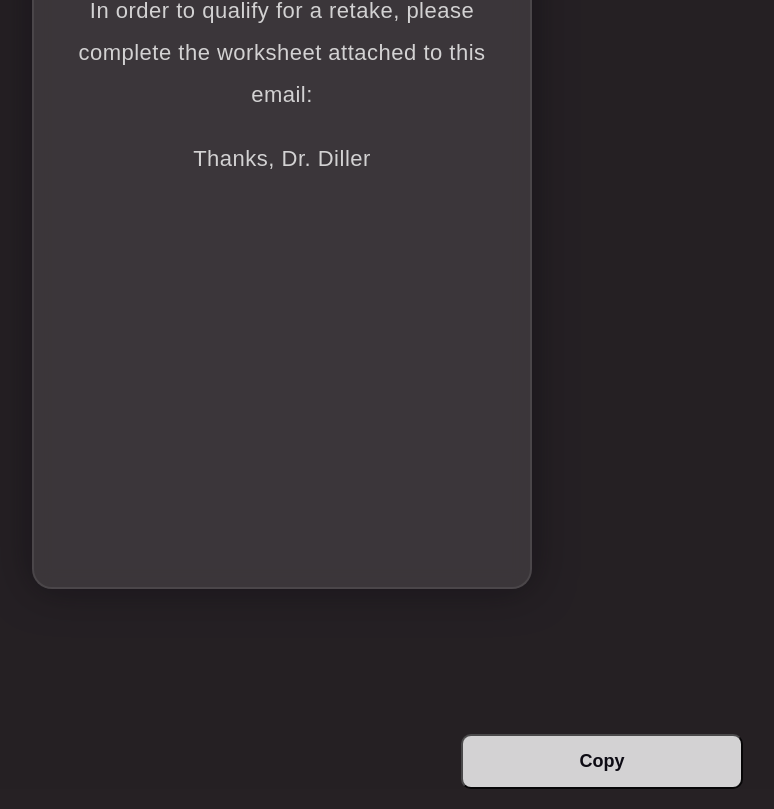
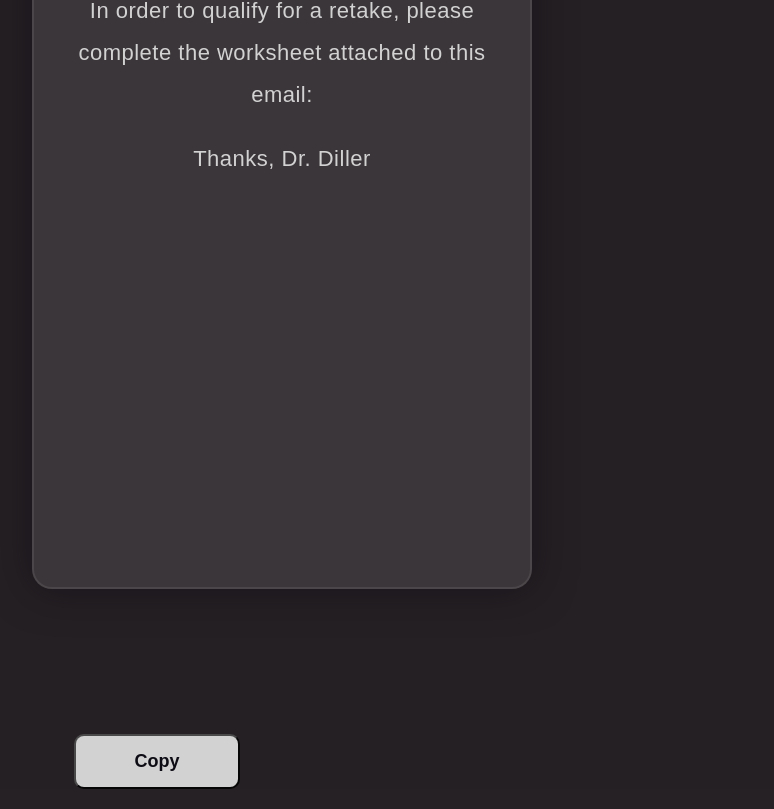
Before and after one commit to NCHS-Software-Engineering/RetakeWork, a React (Create React App) app in the folder retake-app/: page /email in a window 1280 px wide. Shown: the part 211-1020 px from the top of the page, without its empty margins (358-1132 px from the left). Built offline with nearby package versions, Linux system fonts and the light colour scheme.

Commit message:
fixing the copy button

```diff
--- a/retake-app/package.json
+++ b/retake-app/package.json
@@ -14,9 +14,11 @@
     "react-burger-menu": "^3.0.9",
     "react-dom": "^18.2.0",
     "react-icons": "^5.0.1",
+    "react-popup": "^0.11.2",
     "react-router-dom": "^6.22.0",
     "react-scripts": "^5.0.1",
     "react-select": "^5.8.0",
+    "reactjs-popup": "^2.0.6",
     "styled-components": "^6.1.8",
     "web-vitals": "^2.1.4"
   },
--- a/retake-app/src/pages/email.css
+++ b/retake-app/src/pages/email.css
@@ -43,8 +43,8 @@ form p {
 
 .copyButton{
     margin-top: 925px;
-    margin-left: 600px;
-    width: 22%;
+    margin-left: -290px;
+    width: 13%;
     background-color: #ffffff;
     color: #080710;
     padding: 15px 0;
```
Also changed, not shown: 1 other file (tests, documents, lock files or other folders).
